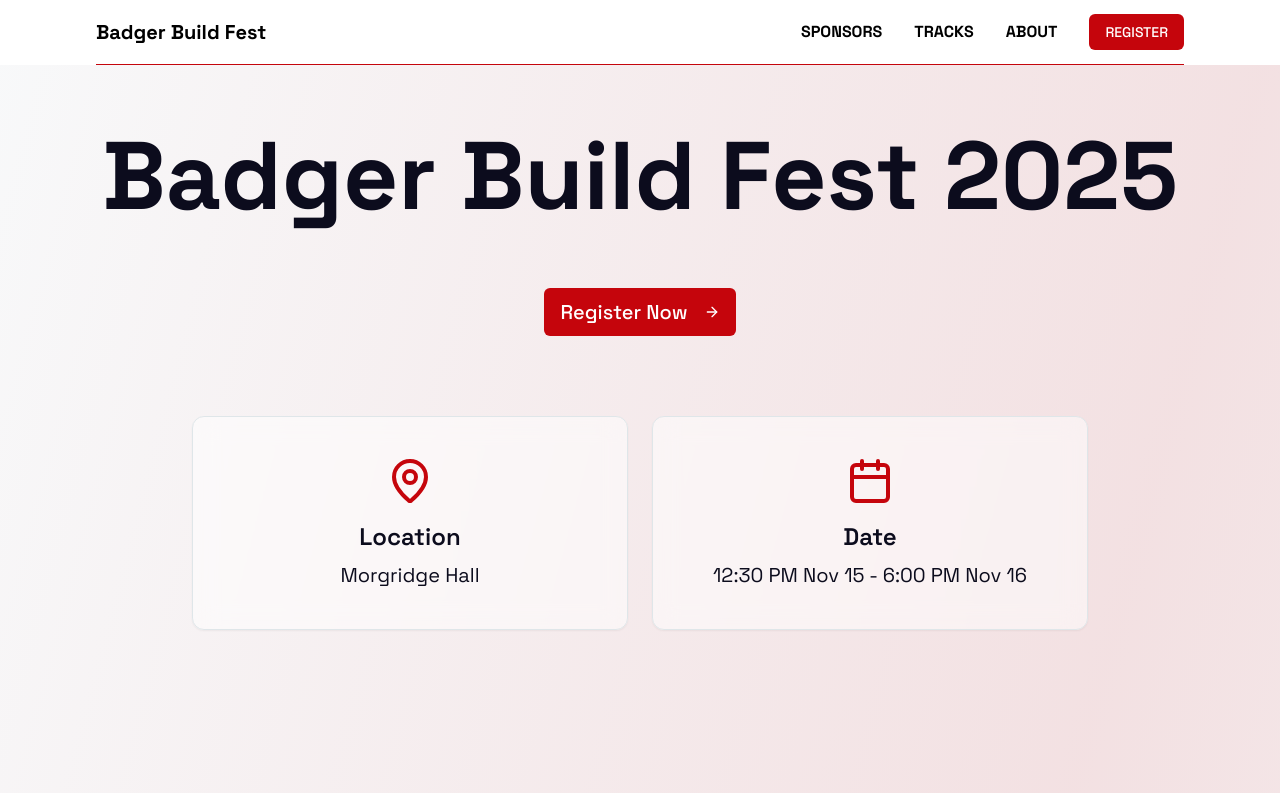
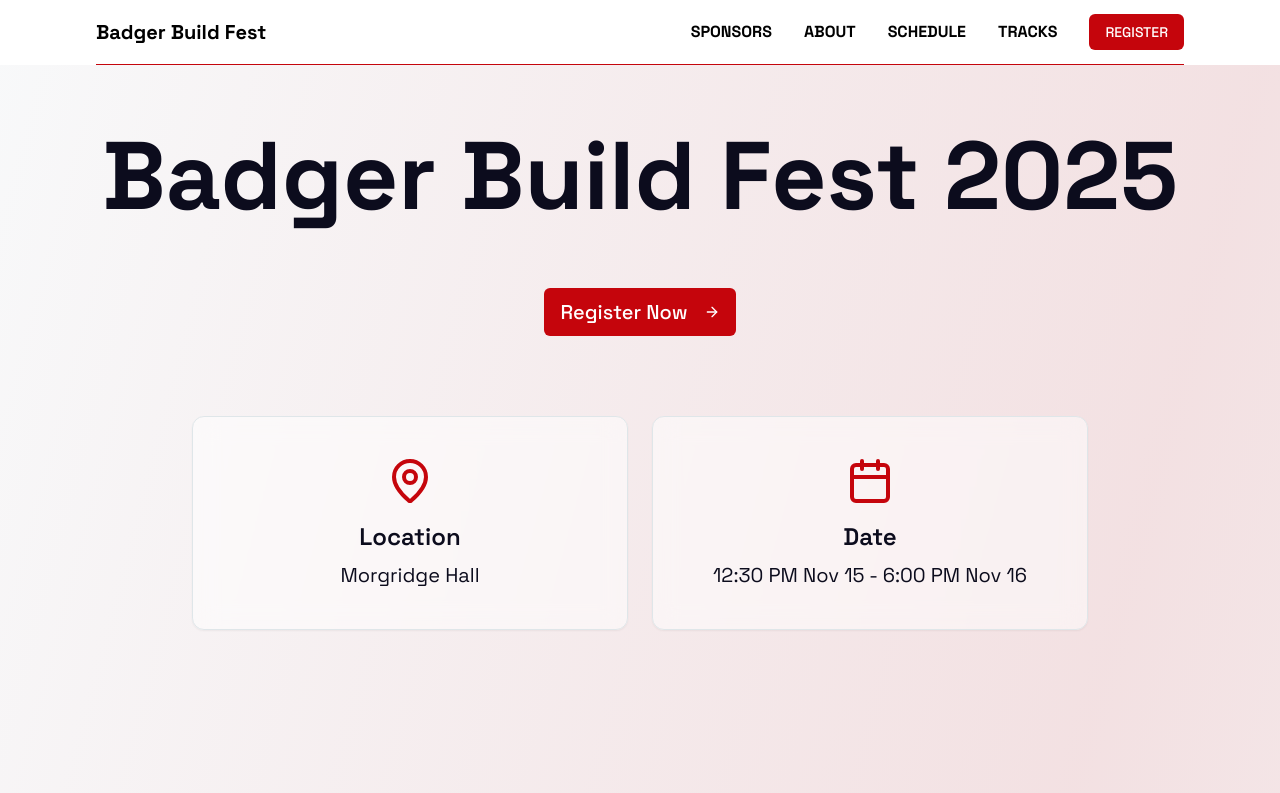
Before and after one commit to fuxur9/build-fest, a Next.js app in the folder frontend/: page / in a window 1280 px wide. Shown: the top 793 px of the page. Built offline with nearby package versions, Linux system fonts and the light colour scheme.

Commit message:
Update Navbar links for improved navigation: swap 'TRACKS' with 'ABOUT' and 'ABOUT' with 'SCHEDULE', and add 'TRACKS' link back to the Navbar. Also, add an ID to the schedule section in the Home page for better accessibility.

```diff
--- a/frontend/src/app/page.tsx
+++ b/frontend/src/app/page.tsx
@@ -221,7 +221,7 @@ export default function Home() {
       </section>
 
       {/* Schedule Section */}
-      <section className='py-20 px-4 sm:px-6 lg:px-8'>
+      <section id='schedule' className='py-20 px-4 sm:px-6 lg:px-8'>
         <div className='max-w-6xl mx-auto'>
           <div className='text-center mb-16'>
             <h2 className='text-5xl md:text-6xl font-bold text-foreground mb-6'>
--- a/frontend/src/components/Navbar.tsx
+++ b/frontend/src/components/Navbar.tsx
@@ -22,16 +22,22 @@ export default function Navbar() {
               SPONSORS
             </Link>
             <Link
+              href='#about'
+              className='text-black font-bold hover:text-gray-600 transition-colors'
+            >
+              ABOUT
+            </Link>
+            <Link
+              href='#schedule'
+              className='text-black font-bold hover:text-gray-600 transition-colors'
+            >
+              SCHEDULE
+            </Link>
+            <Link
               href='#tracks'
               className='text-black font-bold hover:text-gray-600 transition-colors'
             >
               TRACKS
-            </Link>
-            <Link
-              href='#about'
-              className='text-black font-bold hover:text-gray-600 transition-colors'
-            >
-              ABOUT
             </Link>
 
             <Button
```
